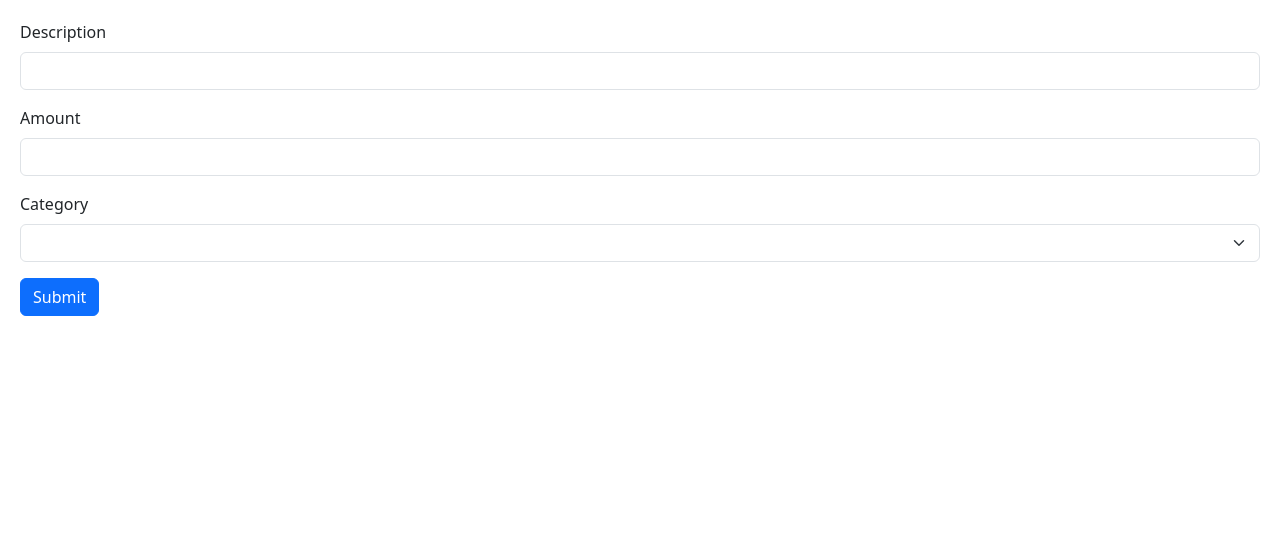
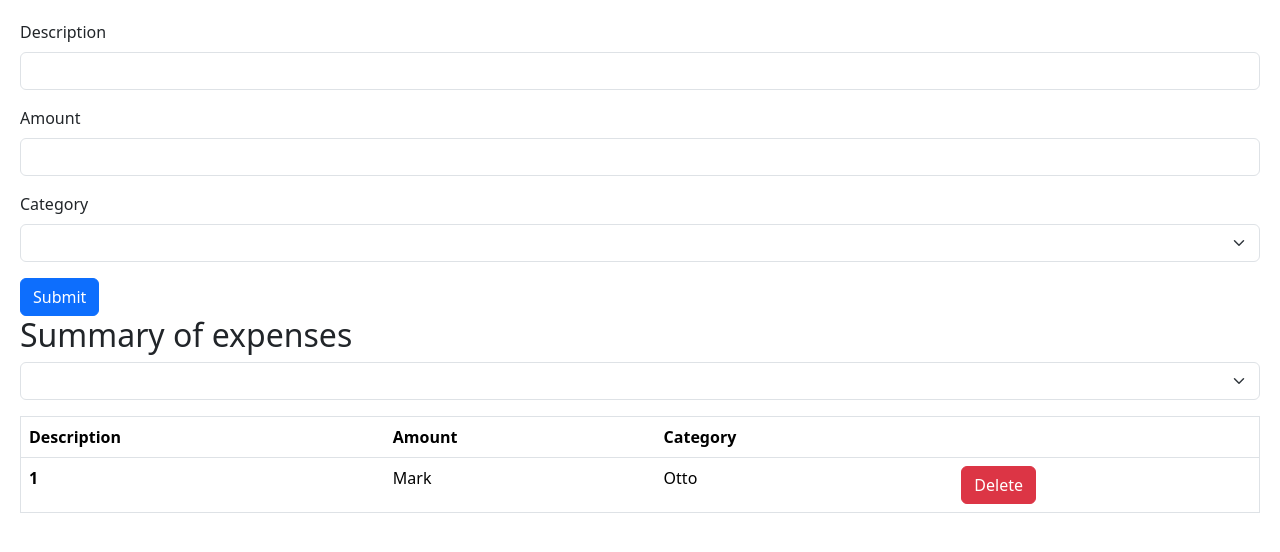
Before and after one commit to kiransp/expense_tracker, a React (Vite) app: page / in a window 1280 px wide. Shown: the top 552 px of the page. Built offline with nearby package versions, Linux system fonts and the light colour scheme.

Commit message:
table structure without any functionality

```diff
--- a/src/App.tsx
+++ b/src/App.tsx
@@ -1,9 +1,11 @@
 import Form from "./Form";
+import Summary from "./Summary";
 
 function App() {
   return (
     <div className="App">
       <Form />
+      <Summary />
     </div>
   );
 }
--- /dev/null
+++ b/src/Summary.tsx
@@ -0,0 +1,35 @@
+function Summary() {
+  return (
+    <>
+      <h2>Summary of expenses</h2>
+      <select id="category" className="form-select">
+        <option></option>
+        <option value="groceries">Groceries</option>
+        <option value="utilities">Utilities</option>
+        <option value="entertainment">Entertainment</option>
+      </select>
+      <table className="table border mt-3 ">
+        <thead>
+          <tr>
+            <th scope="col">Description</th>
+            <th scope="col">Amount</th>
+            <th scope="col">Category</th>
+            <th scope="col"></th>
+          </tr>
+        </thead>
+        <tbody>
+          <tr>
+            <th scope="row">1</th>
+            <td>Mark</td>
+            <td>Otto</td>
+            <td>
+              <button className="btn btn-danger">Delete</button>
+            </td>
+          </tr>
+        </tbody>
+      </table>
+    </>
+  );
+}
+
+export default Summary;
```
